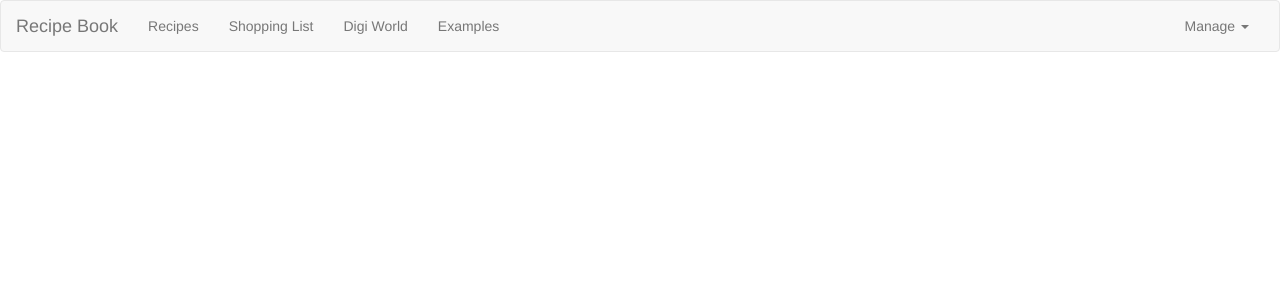
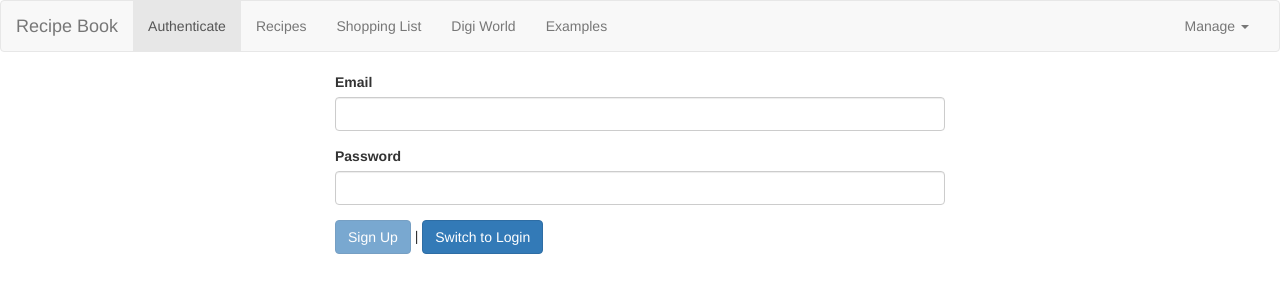
Before and after one commit to PRANAVPADMANABHANK/courseProject-angular, an Angular app: page /auth in a window 1280 px wide. Before the commit this address led to /. Shown: the top 300 px of the page. Built offline with nearby package versions, Linux system fonts and the light colour scheme.

Commit message:
feat: add lazy loading

```diff
--- a/src/app/accesories/accesories/accesories.component.ts
+++ b/src/app/accesories/accesories/accesories.component.ts
@@ -39,7 +39,7 @@ export class AccesoriesComponent implements OnInit, OnDestroy {
     }else{
       this.productService.updateProduct(this.currentProductId, products)
     }
-
+    this.form.reset()
   }
 
   onDeleteProduct(id:string){
--- a/src/app/app-routing.module.ts
+++ b/src/app/app-routing.module.ts
@@ -7,6 +7,7 @@ import { RecipeDetailComponent } from './recipes/recipe-detail/recipe-detail.com
 import { RecipeEditComponent } from './recipes/recipe-edit/recipe-edit.component';
 import { ExamplesComponent } from './examples/examples.component';
 import { AccesoriesComponent } from './accesories/accesories/accesories.component';
+import { AuthComponent } from './auth/auth.component';
 
 const routes: Routes = [
   {path: '', redirectTo: '/recipes', pathMatch: 'full'},
@@ -18,7 +19,9 @@ const routes: Routes = [
   ]},
   {path: 'shopping-list', component: ShoppingListComponent},
   {path: 'accesories', component: AccesoriesComponent},
-  {path: 'examples', component: ExamplesComponent}
+  {path: 'examples', component: ExamplesComponent},
+  {path: 'auth', component: AuthComponent},
+  { path: 'payments', loadChildren: () => import('./payments/payments.module').then(m => m.PaymentsModule) }
 ];
 
 @NgModule({
--- a/src/app/app.module.ts
+++ b/src/app/app.module.ts
@@ -20,6 +20,7 @@ import { HighlightPipe } from './pipe/highlight.pipe';
 import { ExamplesComponent } from './examples/examples.component';
 import {HttpClientModule} from '@angular/common/http';
 import { AccesoriesComponent } from './accesories/accesories/accesories.component'
+import { AuthComponent } from './auth/auth.component';
 @NgModule({
   declarations: [
     AppComponent,
@@ -32,7 +33,7 @@ import { AccesoriesComponent } from './accesories/accesories/accesories.componen
     HeaderComponent,
     DropdownDirective,
     RecipeStartComponent,
-    RecipeEditComponent, HighlightPipe, ExamplesComponent, AccesoriesComponent
+    RecipeEditComponent, HighlightPipe, ExamplesComponent, AccesoriesComponent, AuthComponent
   ],
   imports: [BrowserModule, AppRoutingModule, ReactiveFormsModule, HttpClientModule, FormsModule],
   providers: [ShoppingListService, RecipeService],
--- /dev/null
+++ b/src/app/auth/auth.component.html
@@ -0,0 +1,19 @@
+<div class="row">
+    <div class="col-xs-12 col-md-6 col-md-offset-3">
+        <form #authForm="ngForm" (ngSubmit)="onSubmit(authForm)">
+            <div class="form-group">
+                <label for="email">Email</label>
+                <input type="email" id="email" class="form-control" ngModel name="email" required>
+            </div>
+            <div class="form-group">
+                <label for="password">Password</label>
+                <input type="password" id="password" class="form-control" ngModel name="password" required minlength="6">
+            </div>
+            <div>
+                <button class="btn btn-primary" [disabled]="!authForm.valid">{{isLoginMode? 'Login':'Sign Up'}}</button>  |
+                <button class="btn btn-primary" (click)="onClick()" type="button">Switch to {{isLoginMode? 'Sign Up':'Login'}}</button>
+            </div>
+
+        </form>
+    </div>
+</div>
--- /dev/null
+++ b/src/app/auth/auth.component.ts
@@ -0,0 +1,21 @@
+import { Component } from "@angular/core";
+import { NgForm } from "@angular/forms";
+
+@Component({
+    selector: 'app-auth',
+    templateUrl: './auth.component.html'
+})
+
+export class AuthComponent{
+    isLoginMode : boolean = false;
+
+
+    onClick(){
+        this.isLoginMode = !this.isLoginMode
+    }
+
+    onSubmit(form: NgForm){[
+        console.log(form.value, "auth form value"),
+        form.reset()
+    ]}
+}
--- a/src/app/header/header.component.html
+++ b/src/app/header/header.component.html
@@ -5,6 +5,7 @@
         </div>
         <div class="collapse navbar-collapse">
             <ul class="nav navbar-nav">
+                <li routerLinkActive="active"><a routerLink="/auth">Authenticate</a></li>
                 <li routerLinkActive="active"><a routerLink="/recipes">Recipes</a></li>
                 <li routerLinkActive="active"><a routerLink="/shopping-list">Shopping List</a></li>
                 <li routerLinkActive="active"><a routerLink="/accesories">Digi World</a></li>
--- /dev/null
+++ b/src/app/payments/payments-routing.module.ts
@@ -0,0 +1,11 @@
+import { NgModule } from '@angular/core';
+import { RouterModule, Routes } from '@angular/router';
+import { PaymentsComponent } from './payments.component';
+
+const routes: Routes = [{ path: '', component: PaymentsComponent }];
+
+@NgModule({
+  imports: [RouterModule.forChild(routes)],
+  exports: [RouterModule]
+})
+export class PaymentsRoutingModule { }
--- /dev/null
+++ b/src/app/payments/payments.component.html
@@ -0,0 +1 @@
+<p>payments works!</p>
```
Also changed, not shown: src/app/payments/payments.component.ts (added, +10 -0 lines), src/app/payments/payments.module.ts (added, +17 -0 lines), src/app/payments/payments.component.css (added), 1 other file (tests, documents, lock files or other folders).
